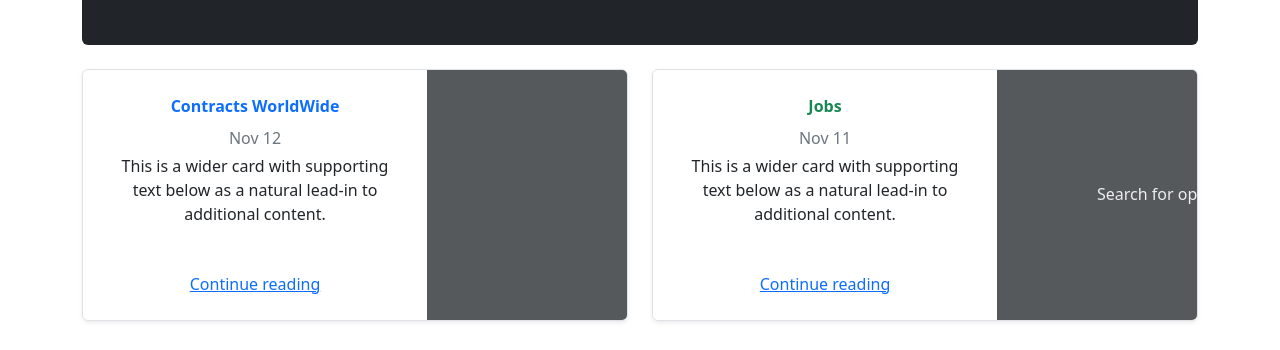
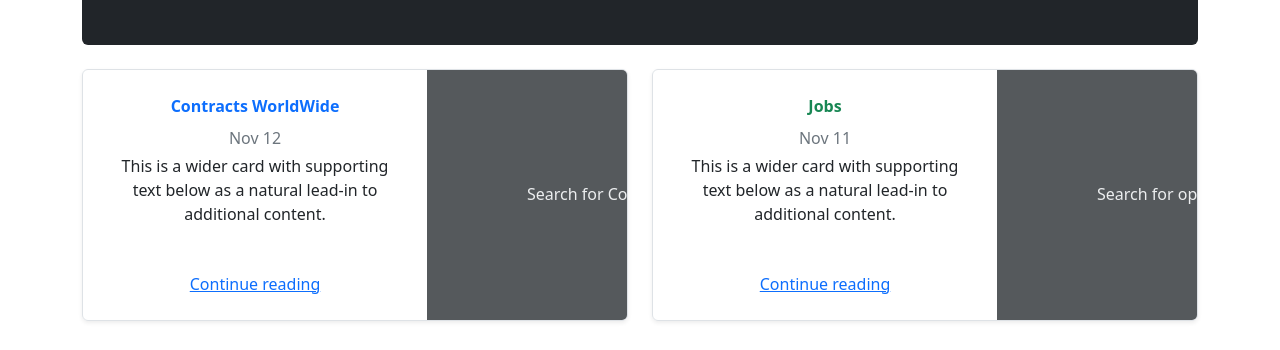
Before and after one commit to CaReLeSs-FrEe/AviNet, a React (Create React App) app: page / in a window 1280 px wide. Shown: the part 751-1101 px from the top of the page. Built offline with nearby package versions, Linux system fonts and the light colour scheme.

Commit message:
fixed frontend a little

```diff
--- a/src/components/Home.js
+++ b/src/components/Home.js
@@ -12,7 +12,8 @@ function Home() {
               AVIATION JOBS AROUND THE WORLD!!!
             </h1>
             <p className="lead my-3">
-              With 1000s of companies needing personel. Jobs are available and you decide where you go!
+              With 1000s of companies needing personel. Jobs are available and
+              you decide where you go!
             </p>
             <p className="lead mb-0">
               <Link to="/" className="text-white fw-bold">
@@ -49,10 +50,12 @@ function Home() {
                   preserveAspectRatio="xMidYMid slice"
                   focusable="false"
                 >
-                  <title>Search Contracts</title>
+                  <title>Contracts..</title>
                   <rect width="100%" height="100%" fill="#55595c"></rect>
                   <text x="50%" y="50%" fill="#eceeef" dy=".3em">
-
+                  Search
+                  for
+                  Contracts
                   </text>
                 </svg>
               </div>
@@ -88,7 +91,9 @@ function Home() {
                   <title>Jobs</title>
                   <rect width="100%" height="100%" fill="#55595c"></rect>
                   <text x="50%" y="50%" fill="#eceeef" dy=".3em">
-                    Search for open positions
+                    Search
+                    for open
+                    positions
                   </text>
                 </svg>
               </div>
```
